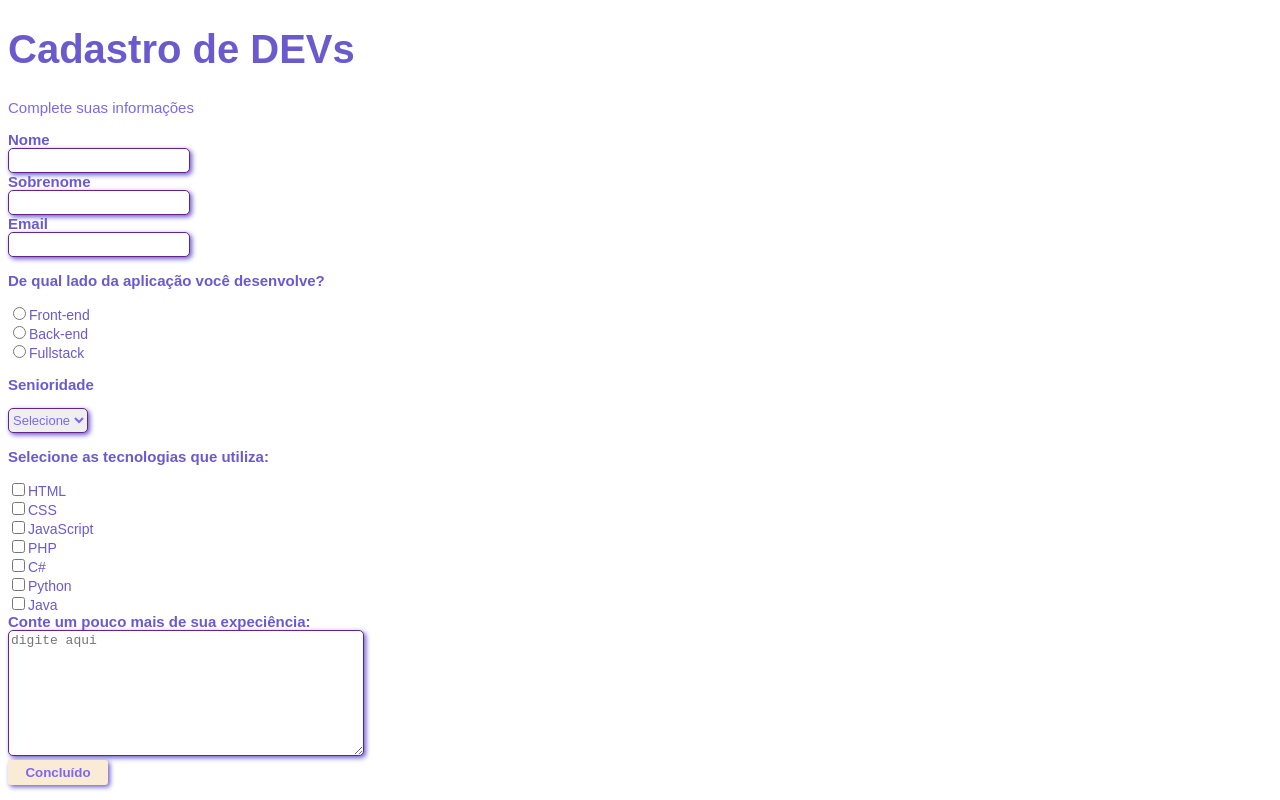
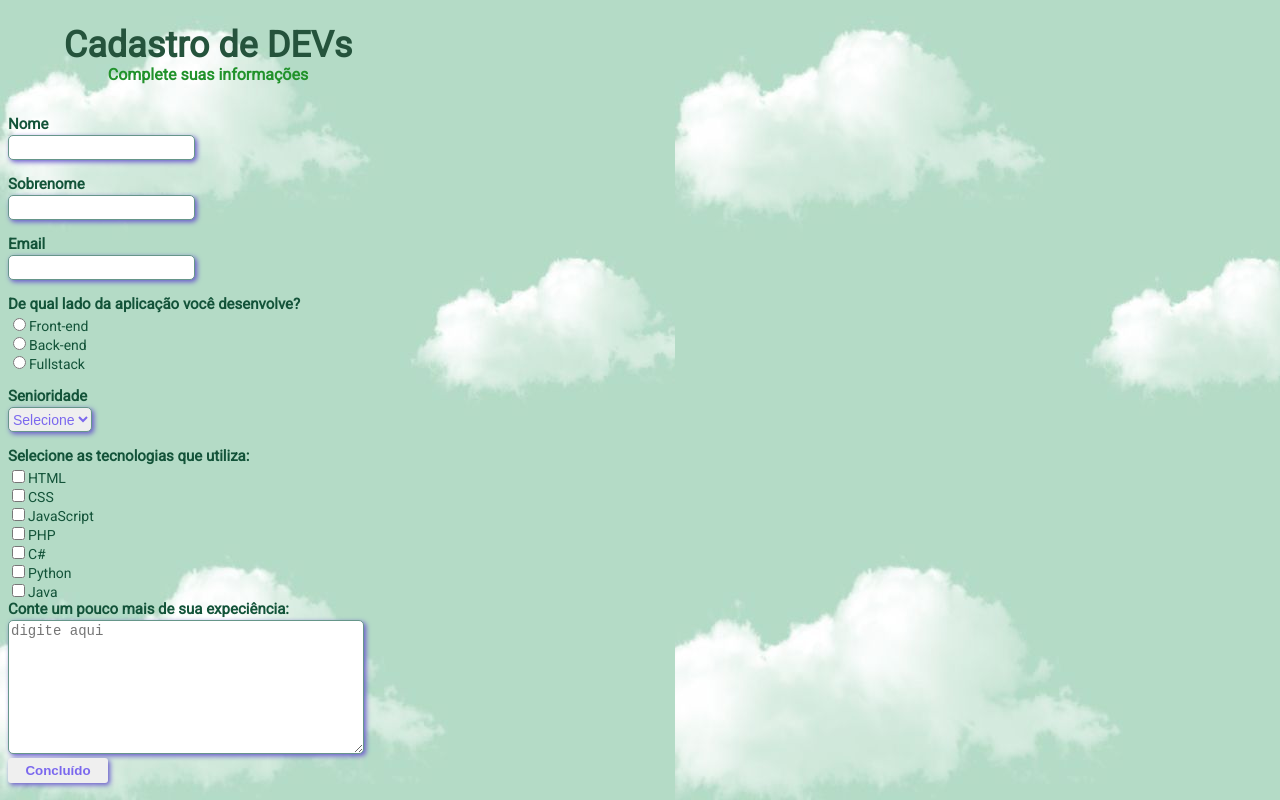
Before and after one commit to nayara9/Clone--CadastroDevs, a plain HTML site: page index.html in a window 1280 px wide. Drawn offline with Linux system fonts and the light colour scheme.

Commit message:
2 version background-image and colors css

```diff
--- a/index.html
+++ b/index.html
@@ -5,16 +5,24 @@
     <meta http-equiv="X-UA-Compatible" content="IE=edge">
     <meta name="viewport" content="width=device-width, initial-scale=1.0">
     <title>Cadastro Devs</title>
+
+    <link
+      href="https://fonts.googleapis.com/css2?family=Roboto&display=swap"
+      rel="stylesheet"
+    />
     <link rel="stylesheet" href="style.css"/>
+
 </head>
 <body>
     <form>
         <header>
+
             <div class="textTittle"><h1>Cadastro de DEVs</h1></div>
             <div class="textSub"><p>Complete suas informações</p></div>
         </header>
 
         <main>
+            <div class="containerQuestions">
                 <div class="textQuestions"><label for="textName">Nome</label></div>
                 <div class="boxQuestions"><input name="textName" id="textName" type="text"/></div>
 
@@ -23,43 +31,43 @@
 
                 <div class="textQuestions"><label for="textEmail">Email</label></div>
                 <div class="boxQuestions"><input name="textEmail" id="textEmail" type="text"/></div>
-
+            </div>
             <div>
-                <div class="textQuestions"><p>De qual lado da aplicação você desenvolve?</p></div>
-                <div>
-                    <div class="containerApp"><label><input name="appDev" type="radio" value="0"/>Front-end</label></div>
-                    <div class="containerApp"><label><input name="appDev" type="radio" value="1"/>Back-end</label></div>
-                    <div class="containerApp"><label><input name="appDev" type="radio" value="2"/>Fullstack</label></div>
+                <div class="textApp"><p>De qual lado da aplicação você desenvolve?</p></div>
+                <div class="containerApp">
+                    <div class="app"><label><input name="appDev" type="radio" value="0"/>Front-end</label></div>
+                    <div class="app"><label><input name="appDev" type="radio" value="1"/>Back-end</label></div>
+                    <div class="app"><label><input name="appDev" type="radio" value="2"/>Fullstack</label></div>
                 </div>
             </div>
 
             <div>
-                <div class="textQuestions"><p>Senioridade</p></div>
+                <div class="textLevel"><p>Senioridade</p></div>
                 <div class = "boxLevel">
-                    <select name="level">
+                    <select>
                         <div class="select"><option value="value0">Selecione</option></div>
-                        <div class="containerLevel"><option value="value1">Senior</option></div>
-                        <div class="containerLevel"><option value="value2">Pleno</option></div>
-                        <div class="containerLevel"><option value="value3">Junior</option></div>
+                        <div class="level"><option value="value1">Senior</option></div>
+                        <div class="level"><option value="value2">Pleno</option></div>
+                        <div class="level"><option value="value3">Junior</option></div>
                     </select>
                 </div>
             </div>
 
             <div>
-                <div class="textQuestions"><p>Selecione as tecnologias que utiliza:</p></div>
-                <div>
-                    <div class="containerTec"><label><input name="tec" type="checkbox" value="1"/>HTML</label></div>
-                    <div class="containerTec"><label><input name="tec" type="checkbox" value="2"/>CSS</label></div>
-                    <div class="containerTec"><label><input name="tec" type="checkbox" value="3"/>JavaScript</label></div>
-                    <div class="containerTec"><label><input name="tec" type="checkbox" value="4"/>PHP</label></div>
-                    <div class="containerTec"><label><input name="tec" type="checkbox" value="5"/>C#</label></div>
-                    <div class="containerTec"><label><input name="tec" type="checkbox" value="6"/>Python</label></div>
-                    <div class="containerTec"><label><input name="tec" type="checkbox" value="7"/>Java</label></div>
+                <div class="textTec"><p>Selecione as tecnologias que utiliza:</p></div>
+                <div class="containerTec">
+                    <div class="tec"><label><input name="tec" type="checkbox" value="1"/>HTML</label></div>
+                    <div class="tec"><label><input name="tec" type="checkbox" value="2"/>CSS</label></div>
+                    <div class="tec"><label><input name="tec" type="checkbox" value="3"/>JavaScript</label></div>
+                    <div class="tec"><label><input name="tec" type="checkbox" value="4"/>PHP</label></div>
+                    <div class="tec"><label><input name="tec" type="checkbox" value="5"/>C#</label></div>
+                    <div class="tec"><label><input name="tec" type="checkbox" value="6"/>Python</label></div>
+                    <div class="tec"><label><input name="tec" type="checkbox" value="7"/>Java</label></div>
                 </div>
             </div>
 
             <div>
-                <div class="textQuestions"><label for="tArea">Conte um pouco mais de sua expeciência:</label></div>
+                <div class="box"><label for="tArea">Conte um pouco mais de sua expeciência:</label></div>
                 <div class="boxText"><textarea
                     id="tArea"
                     name="tArea"
--- a/style.css
+++ b/style.css
@@ -1,39 +1,56 @@
 html {
-    font-family: Arial, Helvetica, sans-serif;
+    font-family: "Roboto", sans-serif;
+    padding: 0px;
+    margin: 0px;
+
+}
+body{
+    background-image: url("/imagem/ceu.jpg") ;
+    width: 400px;
+
+
 }
 
 .textTittle {
-    font-size: 20px;
-    color:#6a5acd;
+    text-align: center;
+    font-size: 18px;
+    color: #25533c;
+    height: 25px;
 }
 
 .textSub {
+
+    font-size: 16px;
+    font-weight: bold;
+    color:#21922b;
+    text-align: center;
+}
+
+.textQuestions, .textApp, .textLevel, .textTec, .box {
+    height: 20px ;
     font-size: 15px;
-    color:#7B68EE
+    font-weight: bold;
+    color:#135339;
 }
 
 .textQuestions {
-    font-size: 15px;
-    font-weight: bold;
-    color:#6a5acd
-}
-
-.containerTec , .containerApp  {
-    font-size: 50px;
-    color:#6a5acd;
+    padding-top: 15px;
+    display: inline-block;
 }
 
 .containerApp, .containerLevel, .containerTec {
     font-size: 14px;
-    color: 20px 20px 10px #68228B
+    color:#135339;
 }
+
 
 .boxQuestions input, .boxLevel select, .boxText textarea {
     color:#7B68EE;
-    font-size: 13px;
-    border: 1px solid #68228B;
+    font-size: 14px;
+    border: 1px solid #66968a;
     border-radius: 5px;
-    box-shadow: 2px 2px 5px #6a5acd ;
+    box-shadow: 2px 2px 5px #6a5acd;
+
 }
 
 .boxQuestions input {
@@ -54,7 +71,7 @@ html {
     color:#7B68EE;
     width: 100px;
     border: none;
-    background-color:antiquewhite;
     border-radius: 3px;
-    box-shadow: 2px 2px 5px #6a5acd ;
+    box-shadow: 2px 2px 5px #6a5acd;
+
 }
```
Also changed, not shown: imagem/ceu.jpg (added). Lines whose indentation alone changed are shown as unchanged.
